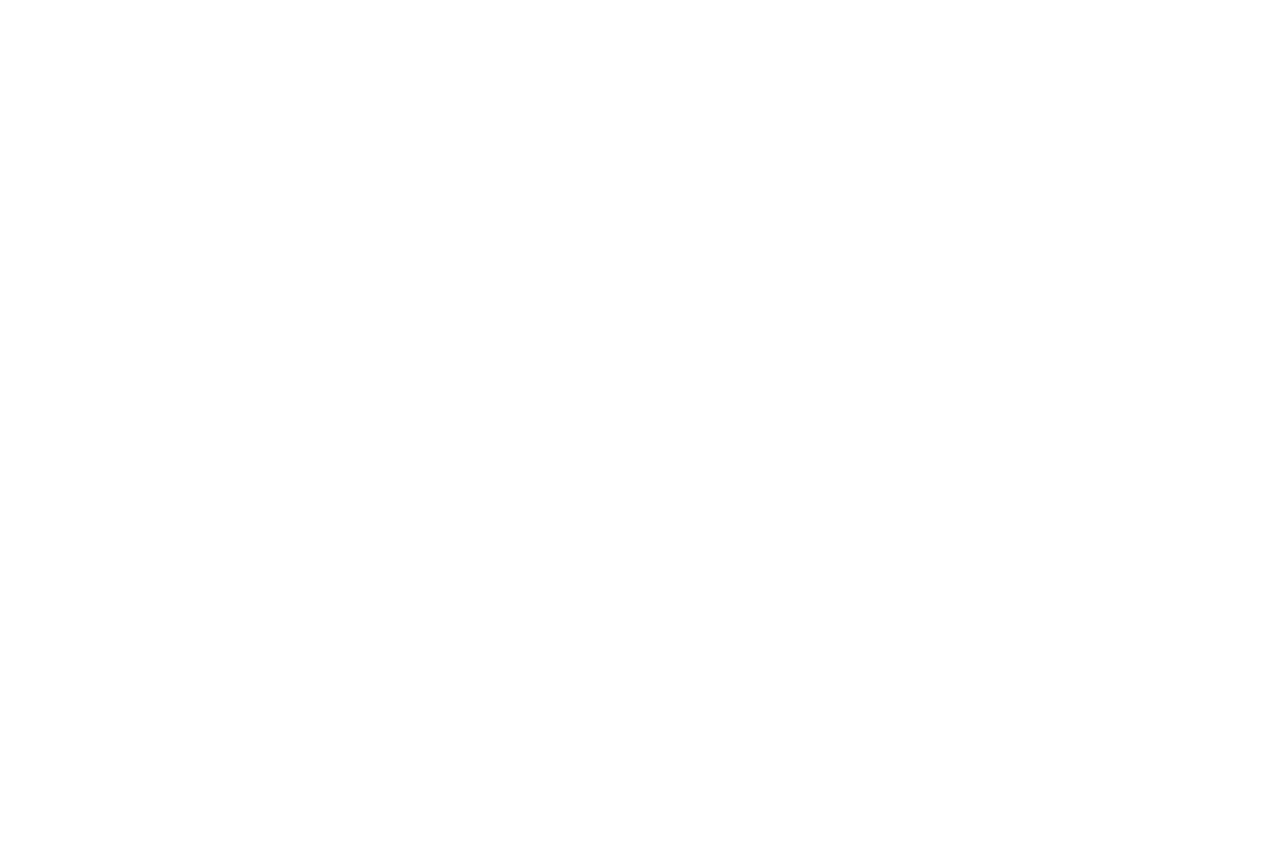
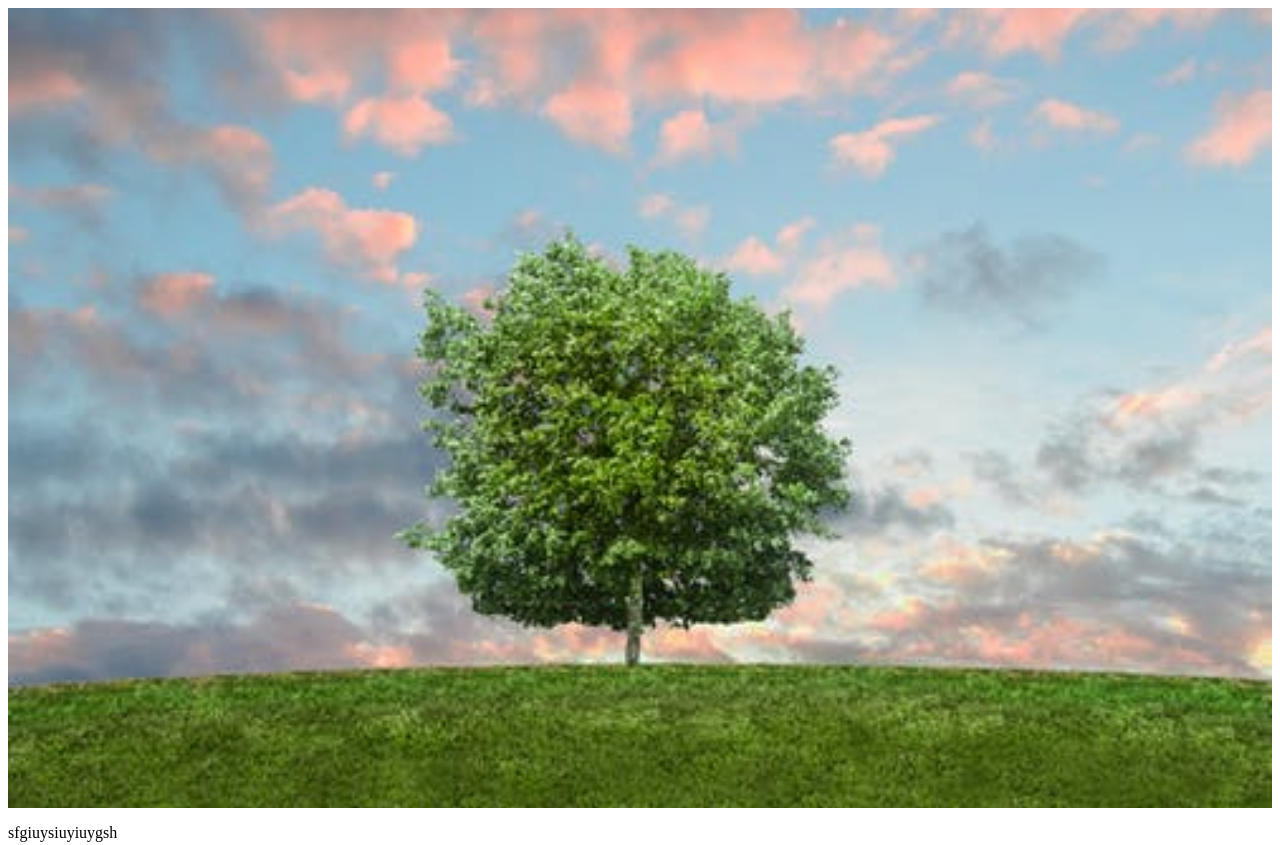
Before and after one commit to trollLemon/website, a website: page index.html in a window 1280 px wide. Shown: the top 845 px of the page. Before the commit the page ends 800 px from the top, so only its background shows below. Drawn offline with Linux system fonts and the light colour scheme.

Commit message:
parallax background test

```diff
--- a/index.html
+++ b/index.html
@@ -2,9 +2,16 @@
 <html>
     <head>
         <title> Test </title>
+        <link rel="stylesheet" href="style.css">
     </head>
     <body>
+        <div class="parallax"></div>
 
+
+        <p>sfgiuysiuyiuygsh</p>
+
+
+    <div class="parallax"></div>
     </body>
 
 </html>
--- a/style.css
+++ b/style.css
@@ -0,0 +1,19 @@
+
+
+body, html {
+    height: 100%;
+  }
+
+.parallax {
+  /* The image used */
+  background-image: url("293164-ultrawide-abstract.jpg");
+
+  /* Set a specific height */
+  min-height: 100%;
+
+  /* Create the parallax scrolling effect */
+  background-attachment: fixed;
+  background-position: center;
+  background-repeat: no-repeat;
+  background-size: cover;
+}
```
Also changed, not shown: 293164-ultrawide-abstract.jpg (added).
